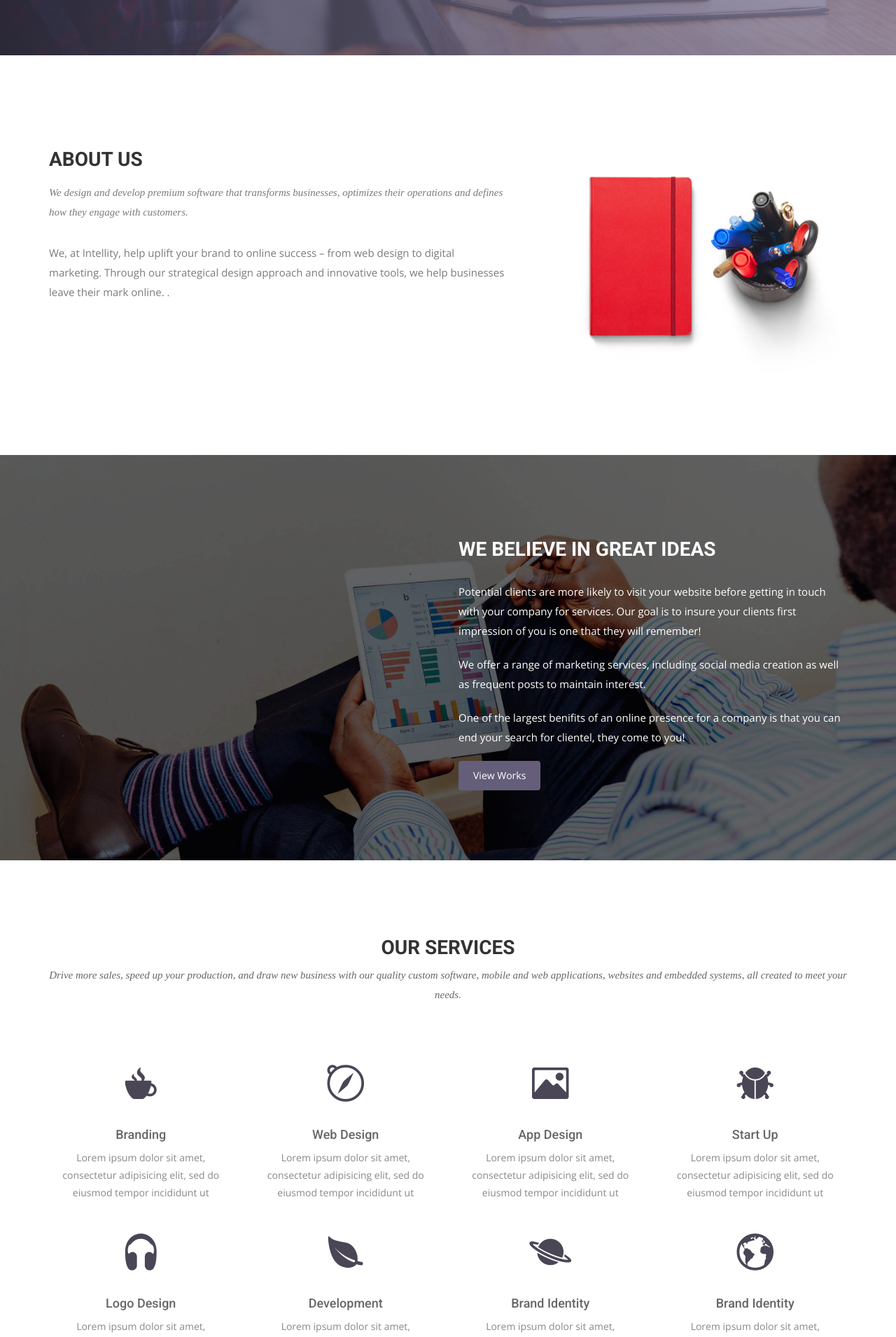
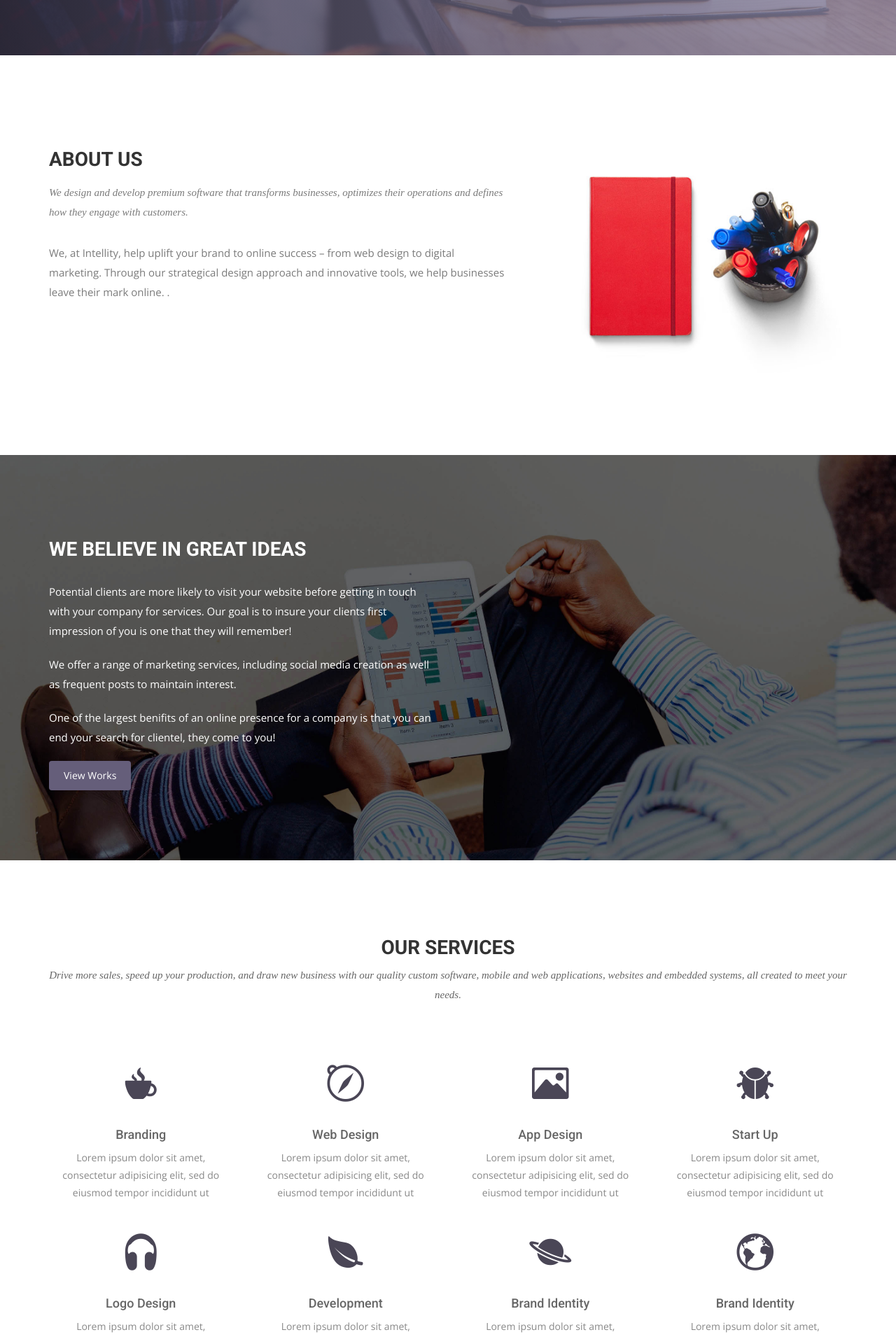
Before and after one commit to intellity/index, a Jekyll site: the page built from index.html, in a window 1280 px wide. Shown: the part 776-2686 px from the top of the page at 70% size. Built offline with Jekyll 4.4.1, drawn with Linux system fonts in a browser that asks for light colours; nearby versions of some CDN libraries; some web fonts are replaced.

Commit message:
Update index.html

```diff
--- a/index.html
+++ b/index.html
@@ -42,7 +42,7 @@
 <section id="feature">
 <div class="container">
   <div class="row">
-    <div class="col-md-6 col-md-offset-6">
+    <div class="col-md-6">
       <h2>WE BELIEVE IN GREAT IDEAS</h2>
       <p>Potential clients are more likely to visit your website before getting in touch with your company for services. Our goal is to insure your clients first impression of you is one that they will remember!</p>
       <p>We offer a range of marketing services, including social media creation as well as frequent posts to maintain interest.</p>
```
